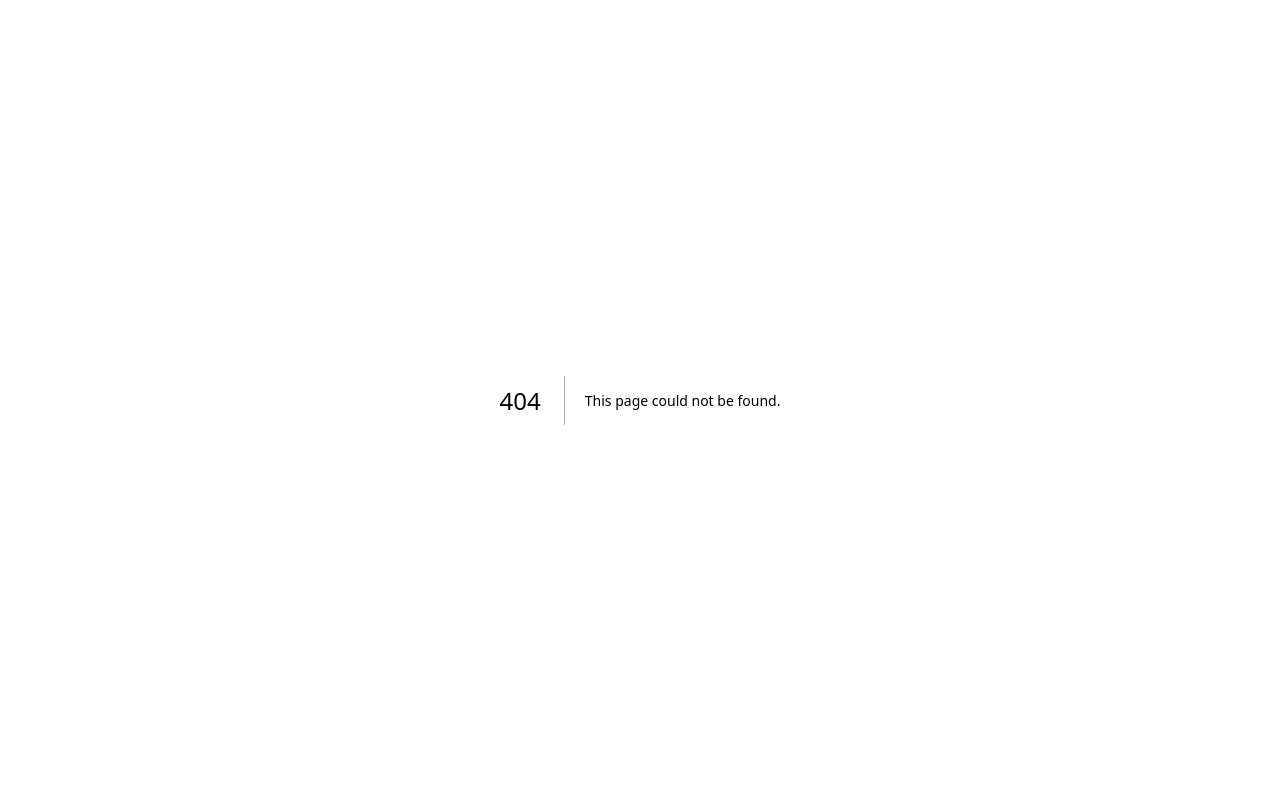
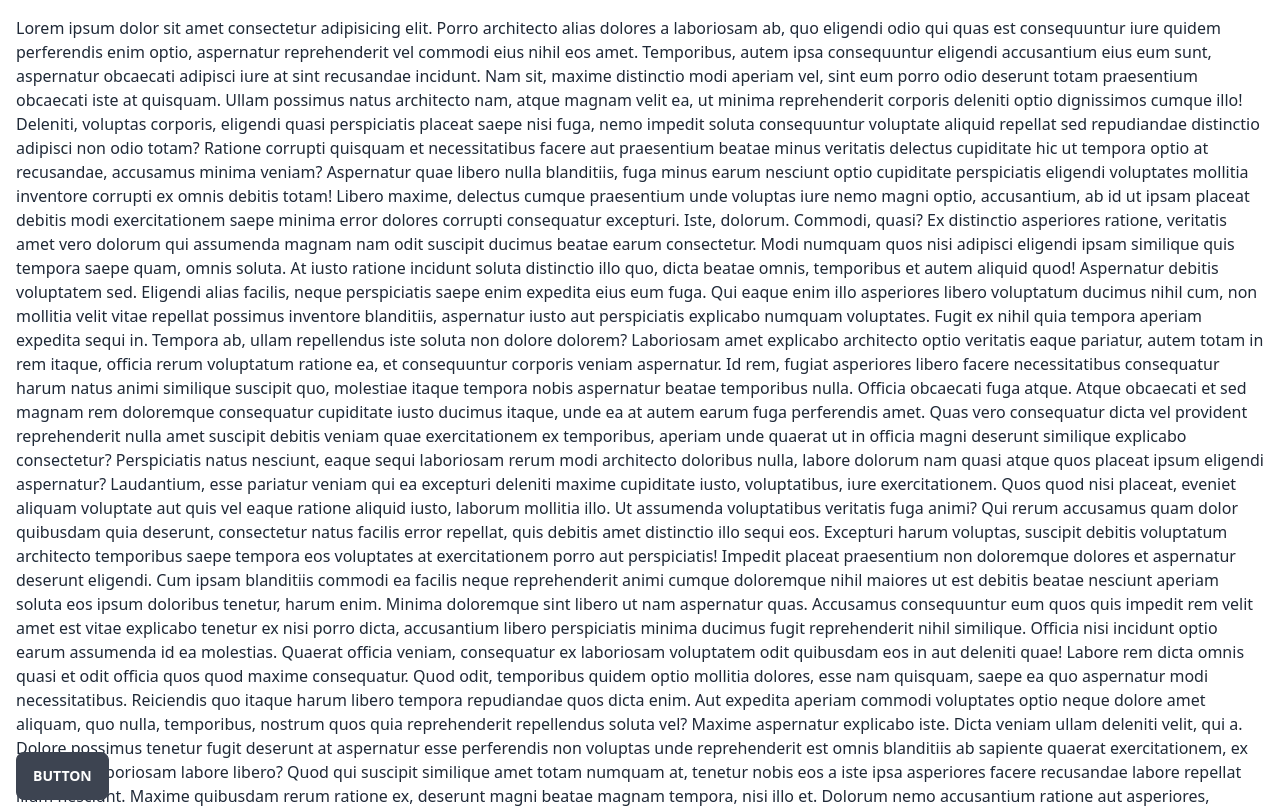
Before and after one commit to akinloluwami/brainytype, a Next.js app: page /about in a window 1280 px wide. Before the commit this address had no page. Shown: the top 808 px of the page. Built offline with nearby package versions, Linux system fonts and the light colour scheme.

Commit message:
mtchewww

```diff
--- /dev/null
+++ b/app/about/page.tsx
@@ -0,0 +1,130 @@
+import React from "react";
+
+const PageAbout = () => {
+  return (
+    <div className="p-4">
+      <h1>
+        Lorem ipsum dolor sit amet consectetur adipisicing elit. Porro
+        architecto alias dolores a laboriosam ab, quo eligendi odio qui quas est
+        consequuntur iure quidem perferendis enim optio, aspernatur
+        reprehenderit vel commodi eius nihil eos amet. Temporibus, autem ipsa
+        consequuntur eligendi accusantium eius eum sunt, aspernatur obcaecati
+        adipisci iure at sint recusandae incidunt. Nam sit, maxime distinctio
+        modi aperiam vel, sint eum porro odio deserunt totam praesentium
+        obcaecati iste at quisquam. Ullam possimus natus architecto nam, atque
+        magnam velit ea, ut minima reprehenderit corporis deleniti optio
+        dignissimos cumque illo! Deleniti, voluptas corporis, eligendi quasi
+        perspiciatis placeat saepe nisi fuga, nemo impedit soluta consequuntur
+        voluptate aliquid repellat sed repudiandae distinctio adipisci non odio
+        totam? Ratione corrupti quisquam et necessitatibus facere aut
+        praesentium beatae minus veritatis delectus cupiditate hic ut tempora
+        optio at recusandae, accusamus minima veniam? Aspernatur quae libero
+        nulla blanditiis, fuga minus earum nesciunt optio cupiditate
+        perspiciatis eligendi voluptates mollitia inventore corrupti ex omnis
+        debitis totam! Libero maxime, delectus cumque praesentium unde voluptas
+        iure nemo magni optio, accusantium, ab id ut ipsam placeat debitis modi
+        exercitationem saepe minima error dolores corrupti consequatur
+        excepturi. Iste, dolorum. Commodi, quasi? Ex distinctio asperiores
+        ratione, veritatis amet vero dolorum qui assumenda magnam nam odit
+        suscipit ducimus beatae earum consectetur. Modi numquam quos nisi
+        adipisci eligendi ipsam similique quis tempora saepe quam, omnis soluta.
+        At iusto ratione incidunt soluta distinctio illo quo, dicta beatae
+        omnis, temporibus et autem aliquid quod! Aspernatur debitis voluptatem
+        sed. Eligendi alias facilis, neque perspiciatis saepe enim expedita eius
+        eum fuga. Qui eaque enim illo asperiores libero voluptatum ducimus nihil
+        cum, non mollitia velit vitae repellat possimus inventore blanditiis,
+        aspernatur iusto aut perspiciatis explicabo numquam voluptates. Fugit ex
+        nihil quia tempora aperiam expedita sequi in. Tempora ab, ullam
+        repellendus iste soluta non dolore dolorem? Laboriosam amet explicabo
+        architecto optio veritatis eaque pariatur, autem totam in rem itaque,
+        officia rerum voluptatum ratione ea, et consequuntur corporis veniam
+        aspernatur. Id rem, fugiat asperiores libero facere necessitatibus
+        consequatur harum natus animi similique suscipit quo, molestiae itaque
+        tempora nobis aspernatur beatae temporibus nulla. Officia obcaecati fuga
+        atque. Atque obcaecati et sed magnam rem doloremque consequatur
+        cupiditate iusto ducimus itaque, unde ea at autem earum fuga perferendis
+        amet. Quas vero consequatur dicta vel provident reprehenderit nulla amet
+        suscipit debitis veniam quae exercitationem ex temporibus, aperiam unde
+        quaerat ut in officia magni deserunt similique explicabo consectetur?
+        Perspiciatis natus nesciunt, eaque sequi laboriosam rerum modi
+        architecto doloribus nulla, labore dolorum nam quasi atque quos placeat
+        ipsum eligendi aspernatur? Laudantium, esse pariatur veniam qui ea
+        excepturi deleniti maxime cupiditate iusto, voluptatibus, iure
+        exercitationem. Quos quod nisi placeat, eveniet aliquam voluptate aut
+        quis vel eaque ratione aliquid iusto, laborum mollitia illo. Ut
+        assumenda voluptatibus veritatis fuga animi? Qui rerum accusamus quam
+        dolor quibusdam quia deserunt, consectetur natus facilis error repellat,
+        quis debitis amet distinctio illo sequi eos. Excepturi harum voluptas,
+        suscipit debitis voluptatum architecto temporibus saepe tempora eos
+        voluptates at exercitationem porro aut perspiciatis! Impedit placeat
+        praesentium non doloremque dolores et aspernatur deserunt eligendi. Cum
+        ipsam blanditiis commodi ea facilis neque reprehenderit animi cumque
+        doloremque nihil maiores ut est debitis beatae nesciunt aperiam soluta
+        eos ipsum doloribus tenetur, harum enim. Minima doloremque sint libero
+        ut nam aspernatur quas. Accusamus consequuntur eum quos quis impedit rem
+        velit amet est vitae explicabo tenetur ex nisi porro dicta, accusantium
+        libero perspiciatis minima ducimus fugit reprehenderit nihil similique.
+        Officia nisi incidunt optio earum assumenda id ea molestias. Quaerat
+        officia veniam, consequatur ex laboriosam voluptatem odit quibusdam eos
+        in aut deleniti quae! Labore rem dicta omnis quasi et odit officia quos
+        quod maxime consequatur. Quod odit, temporibus quidem optio mollitia
+        dolores, esse nam quisquam, saepe ea quo aspernatur modi necessitatibus.
+        Reiciendis quo itaque harum libero tempora repudiandae quos dicta enim.
+        Aut expedita aperiam commodi voluptates optio neque dolore amet aliquam,
+        quo nulla, temporibus, nostrum quos quia reprehenderit repellendus
+        soluta vel? Maxime aspernatur explicabo iste. Dicta veniam ullam
+        deleniti velit, qui a. Dolore possimus tenetur fugit deserunt at
+        aspernatur esse perferendis non voluptas unde reprehenderit est omnis
+        blanditiis ab sapiente quaerat exercitationem, ex reiciendis laboriosam
+        labore libero? Quod qui suscipit similique amet totam numquam at,
+        tenetur nobis eos a iste ipsa asperiores facere recusandae labore
+        repellat illum nesciunt. Maxime quibusdam rerum ratione ex, deserunt
+        magni beatae magnam tempora, nisi illo et. Dolorum nemo accusantium
+        ratione aut asperiores, repellendus laboriosam eveniet provident ad
+        magni nesciunt qui alias illo reiciendis non voluptates voluptatem vel!
+        Sit ab omnis aperiam non unde, modi vel inventore accusamus. Similique
+        illo ipsa odit, ad quibusdam distinctio odio rem tenetur harum id.
+        Quidem quasi totam magnam, est laudantium dolore facere, amet
+        dignissimos accusamus accusantium sapiente optio nam? Eaque, libero sunt
+        eius incidunt dolore provident eum unde ipsa iure minus animi sequi
+        praesentium facilis, aliquam, quasi deleniti repellat commodi odio
+        pariatur aliquid debitis quis maxime perspiciatis est? Asperiores
+        aliquam quasi nulla fuga quae explicabo sint maiores perferendis eum
+        quia repudiandae culpa excepturi, ut temporibus, facilis hic, sequi
+        corrupti? Nobis id iusto ducimus fugit illum dicta aperiam fuga impedit
+        sed! Aliquam temporibus numquam voluptate quidem asperiores ratione
+        doloribus, est sint labore mollitia nesciunt nobis excepturi corrupti,
+        deserunt accusantium impedit voluptatem dolores vel expedita suscipit,
+        aspernatur quae ipsam magni dolore! Incidunt similique quibusdam
+        doloribus voluptatem nam minus corporis porro voluptate facere cum et
+        dolorem placeat, animi esse mollitia asperiores sed molestiae excepturi
+        ut blanditiis in tempore. Ducimus adipisci fuga aperiam! Quam ipsum, ut
+        aspernatur, ratione accusantium est odio quia culpa eius neque libero
+        delectus fugit nihil quos excepturi illum eveniet consectetur quaerat
+        beatae reprehenderit repudiandae et aliquid vel! Quos, esse! Aspernatur
+        deleniti ad illo totam voluptatibus animi praesentium reiciendis
+        corrupti voluptatem possimus dicta velit enim officia, perferendis
+        itaque quam suscipit et nam architecto? Necessitatibus cum quasi fugiat
+        dolor distinctio, odit tenetur perspiciatis veniam hic repellat
+        exercitationem aspernatur, harum commodi accusantium minus.
+        Necessitatibus, laborum. Dicta laudantium illum consectetur ab nulla
+        sint aliquid ullam voluptatem libero dolore maxime rem quo, hic nobis
+        consequatur obcaecati enim sapiente magni placeat a. Sint, excepturi
+        dignissimos error laboriosam ex possimus consequatur enim eaque
+        perferendis, quos adipisci sapiente deleniti exercitationem sunt
+        accusantium tempora perspiciatis nisi.
+      </h1>
+      <button
+        className="btn sticky bottom-0"
+        // style={{
+        //   position: "sticky",
+        //   bottom: 0,
+        // }}
+      >
+        Button
+      </button>
+    </div>
+  );
+};
+
+export default PageAbout;
--- a/app/page.tsx
+++ b/app/page.tsx
@@ -5,7 +5,7 @@ import React, { useState } from "react";
 const Page = () => {
   const [threads, setThreads] = useState(thread);
   return (
-    <div className="w-[60%] pt-5 mx-auto min-h-screen relative">
+    <div className="w-[60%] pt-5 mx-auto h-screen">
       <div className="">
         {threads.map((message) => (
           <div className="chat chat-start">
@@ -14,22 +14,17 @@ const Page = () => {
                 <img src="/images/stock/photo-1534528741775-53994a69daeb.jpg" />
               </div>
             </div>
-            <div className="chat-header">
-              Obi-Wan Kenobi
-              <time className="text-xs opacity-50">12:45</time>
-            </div>
+            <div className="chat-header">Obi-Wan Kenobi</div>
             <div className="chat-bubble">You were the Chosen One!</div>
-            <div className="chat-footer opacity-50">Delivered</div>
           </div>
         ))}
       </div>
-      <div className="absolute bottom-0 w-full my-4 flex justify-center">
+      <div className="sticky bottom-0  w-full my-4 flex justify-center">
         <form className="flex items-center justify-start w-full gap-2">
           <textarea
             className="resize-y min-h-0 h-auto border rounded-md w-full py-2 px-3 leading-tight focus:outline-none focus:shadow-outline max-h-96"
             placeholder="Enter your text here..."
           ></textarea>
-
           <button className="bg-purple-600 px-4  rounded-md text-white font-semibold">
             Send
           </button>
--- a/next.config.js
+++ b/next.config.js
@@ -3,6 +3,6 @@ const nextConfig = {
   experimental: {
     appDir: true,
   },
-}
+};
 
-module.exports = nextConfig
+module.exports = nextConfig;
```
